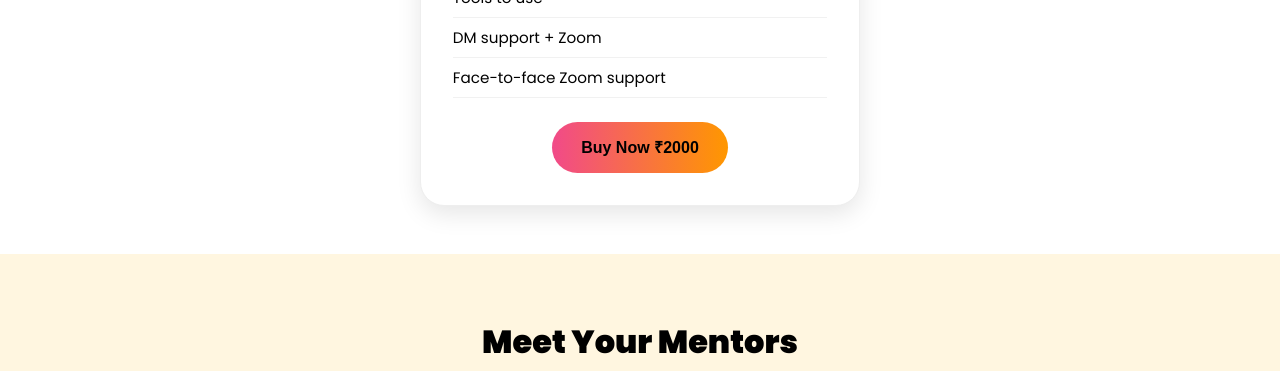
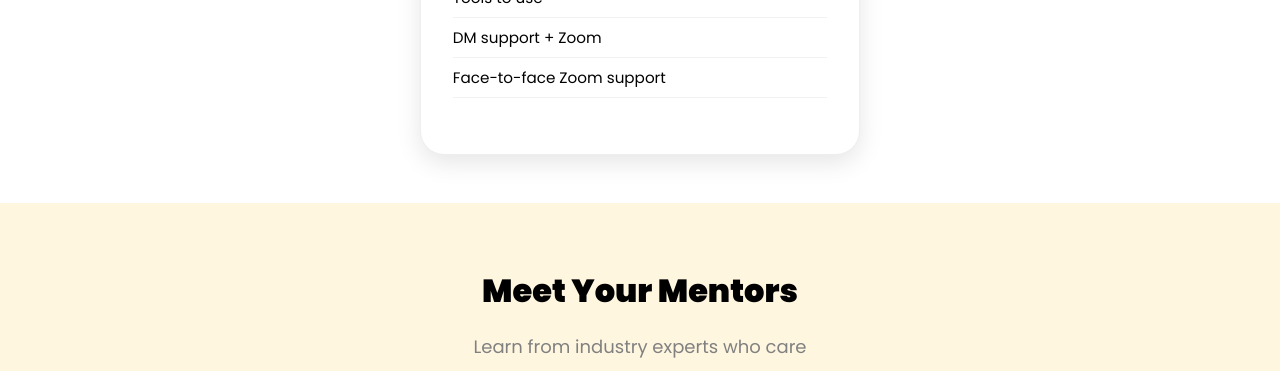
Before and after one commit to rushxgrowth/rush, a plain HTML site: page index.html in a window 1280 px wide. Shown: the part 1600-1971 px from the top of the page. Drawn offline with Linux system fonts and the light colour scheme.

Commit message:
Update index.html

```diff
--- a/index.html
+++ b/index.html
@@ -137,9 +137,7 @@
         <li>DM support + Zoom</li>
         <li>Face-to-face Zoom support</li>
       </ul>
-      <a href="https://rzp.io/rzp/pKvor1lX" target="_blank">
-        <button class="btn btn-gradient">Buy Now ₹2000</button>
-      </a>
+      <form><script src="https://checkout.razorpay.com/v1/payment-button.js" data-payment_button_id="pl_R7zd0UkDEI0mDX" async> </script> </form>
     </div>
   </div>
 </section>
```
